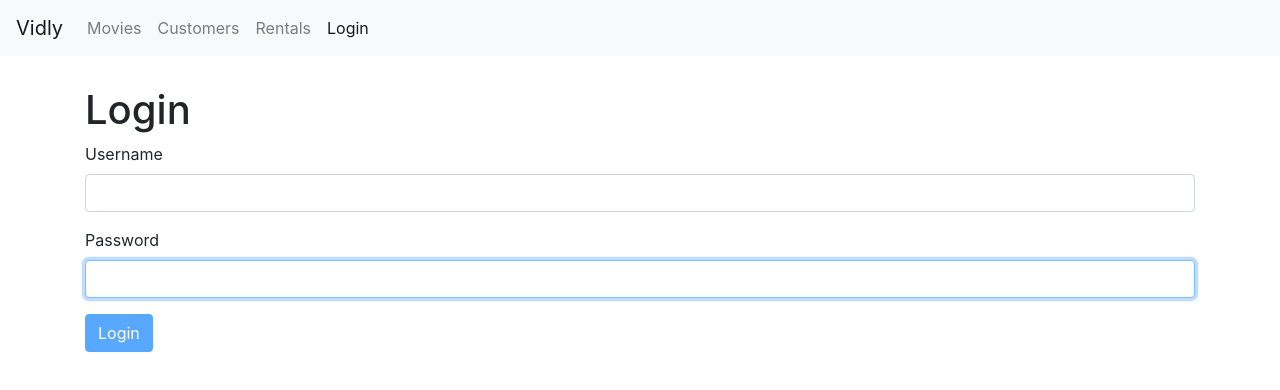
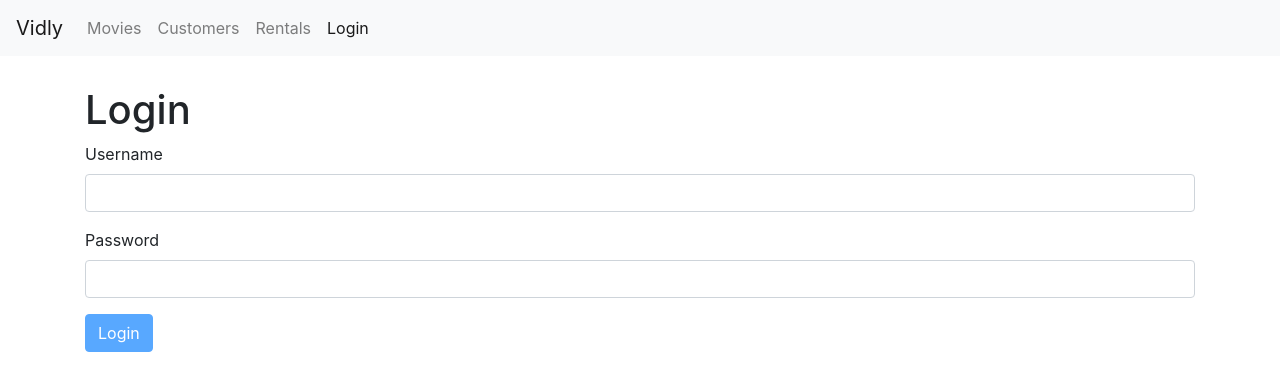
Before and after one commit to amu3dev/VidlyRepo1, a React (Create React App) app: page /login in a window 1280 px wide. Shown: the top 390 px of the page. Built offline with nearby package versions, Linux system fonts and the light colour scheme.

Commit message:
apply ...rest in <input

```diff
--- a/src/components/common/input.jsx
+++ b/src/components/common/input.jsx
@@ -1,18 +1,9 @@
 import React from "react";
-const Input = ({ type, name, label, value, error, onChange }) => {
+const Input = ({ name, label, error, ...rest }) => {
   return (
     <div className="form-group">
       <label htmlFor={name}>{label}</label>
-      <input
-        name={name}
-        value={value}
-        onChange={onChange}
-        autoFocus
-        //ref={this.username}
-        id={name}
-        type={type}
-        className="form-control"
-      />
+      <input {...rest} name={name} id={name} className="form-control" />
       {/* div.alert.alert-danger */}
       {error && <div className="alert alert-danger">{error}</div>}
     </div>
```
